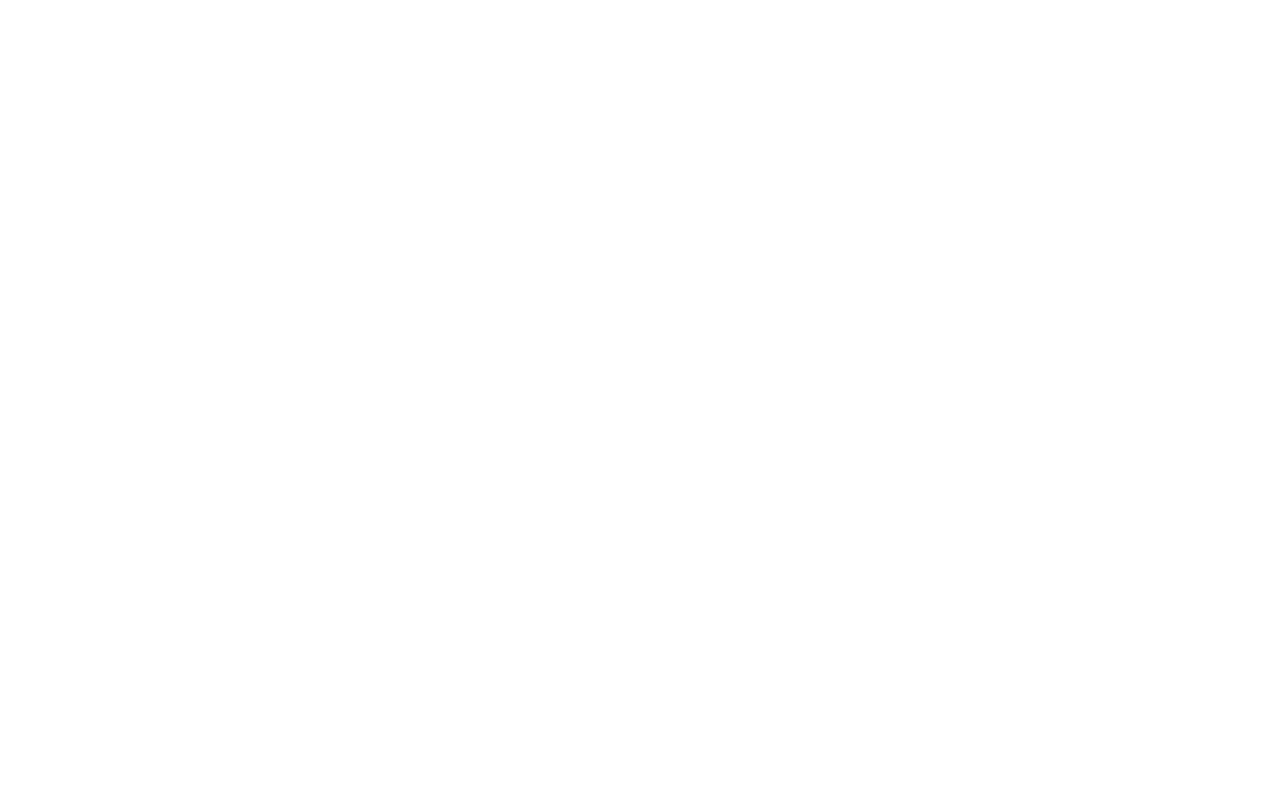
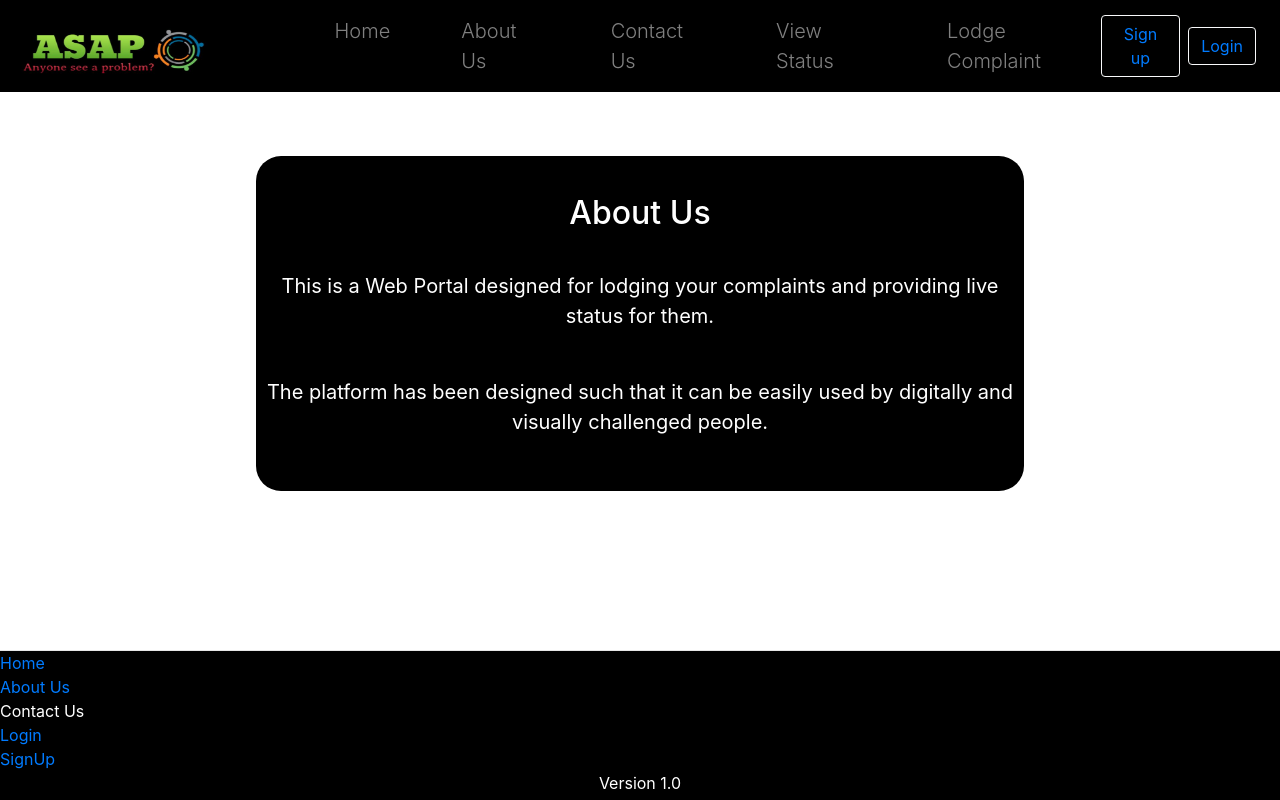
Before and after one commit to Naxs-me/ASAP_1_SEAug2019, a React (Create React App) app in the folder node_react1/: page /AboutUs in a window 1280 px wide. Built offline with nearby package versions, Linux system fonts and the light colour scheme.

Commit message:
Added AboutUs

```diff
--- a/node_react1/src/App.css
+++ b/node_react1/src/App.css
@@ -19,6 +19,16 @@
   margin-top: 4%;
   margin-bottom: 2.5%;
   width: 30%;
+}
+.AboutUs{
+  border-radius: 25px;
+  margin-top: 5%;
+  padding-top:3%;
+  padding-bottom:3%;
+  font-size: 20px;
+  color: white;
+  width:60%;
+  background:black;
 }
 .App-header {
   background-color: #282c34;
--- a/node_react1/src/App.js
+++ b/node_react1/src/App.js
@@ -1,9 +1,7 @@
 import React from 'react';
-import { BrowserRouter as Router, Route, Link, Switch } from "react-router-dom";
 import NavigationBar from './components/Navigation_Bar';
-import LoginPage from './components/Login';
 import Footer from './components/Footer';
-import Table from './components/Table'
+import Table from './components/Table';
 import './App.css';
 function App() {
   return (
--- /dev/null
+++ b/node_react1/src/components/AboutUs.js
@@ -0,0 +1,27 @@
+import React from 'react';
+import '../App.css';
+import NavigationBar from './Navigation_Bar';
+import Footer from './Footer';
+
+function AboutUs(){
+    return (
+        <div>
+        <NavigationBar/>
+        <center>
+        <div className="AboutUs">
+        <h2>About Us</h2>
+            <br/>
+            <p>
+                This is a Web Portal designed for lodging your complaints and providing live status for them.
+            </p>
+            <br/>
+            <p>
+                The platform has been designed such that it can be easily used by digitally and visually challenged people.
+            </p>
+        </div>
+        </center>
+        <Footer/>
+        </div>
+    );
+}
+export default AboutUs;
--- a/node_react1/src/components/Footer.js
+++ b/node_react1/src/components/Footer.js
@@ -1,5 +1,6 @@
 import React from 'react';
 import "../App.css";
+import {Link} from 'react-router-dom';
 
 var style = {
     backgroundColor: "black",
@@ -14,22 +15,15 @@
     //padding:"3%"
 }
 
-var phantom = {
-  display: 'block',
-  padding: '20px',
-  height: '60px',
-  width: '100%',
-}
-
 function Footer({ children }) {
     return (
         <div>
             <div style={style} className="footer">
-                Home
-                <br/>About Us
+                <Link to="/">Home</Link>
+                <br/><Link to="/AboutUs">About Us</Link>
                 <br/>Contact Us
-                <br/>Login
-                <br/>SignUp
+                <br/><Link to="/Login">Login</Link>
+                <br/><Link to="/SignUp">SignUp</Link>
                 <center>Version 1.0</center>
             </div>
         </div>
--- a/node_react1/src/components/Navigation_Bar.js
+++ b/node_react1/src/components/Navigation_Bar.js
@@ -2,7 +2,6 @@
 import {Button} from 'react-bootstrap';
 import  {Navbar} from 'react-bootstrap';
 //import  {Form} from 'react-bootstrap';
-import  {NavDropdown} from 'react-bootstrap';
 import { Link } from 'react-router-dom';
 //import {FormControl} from 'react-bootstrap';
 import {Nav} from 'react-bootstrap';
@@ -10,8 +9,7 @@
 import logo from '../project_logo.JPG';
 import {Image} from 'react-bootstrap';
 import '../App.css';
-import SignUp from './SignUp';
-import Login from './Login';
+
 
 function Navigation_bar(){
 return(
@@ -23,16 +21,12 @@
   <Navbar.Collapse id="basic-navbar-nav">
     <Nav className="mr-auto">
 
-    <div className = "navtext"><Nav.Link hover href="#home">Home</Nav.Link></div>
-    <div className = "navtext"><Nav.Link hover href="#link">About Us</Nav.Link></div>
+    <div className = "navtext"><Nav.Link hover href="/">Home</Nav.Link></div>
+    <div className = "navtext"><Nav.Link href="/AboutUs">About Us</Nav.Link></div>
     <div className = "navtext"><Nav.Link hover href="#contact">Contact Us</Nav.Link></div>
     <div className = "navtext"><Nav.Link hover href="#ViewStatus">View Status</Nav.Link></div>
     <div className = "navtext"><Nav.Link hover href="#LodgeComplaint">Lodge Complaint</Nav.Link></div>
     </Nav>
-    {/* <Form inline>
-      <FormControl type="text" placeholder="Search" className="mr-sm-2" />
-      <Button variant="outline-success">Search</Button>
-    </Form> */}
     <ButtonGroup className="mr-2" aria-label="First group">
       <Button variant="outline-light"><Link to="/SignUp">Sign up</Link></Button>
     </ButtonGroup>
--- a/node_react1/src/index.js
+++ b/node_react1/src/index.js
@@ -5,6 +5,7 @@
 import { Route, Link, BrowserRouter as Router } from 'react-router-dom';
 import Login from './components/Login';
 import SignUp from './components/SignUp';
+import AboutUs from './components/AboutUs';
 
 const routing = (
     <Router>
@@ -12,6 +13,7 @@
         <Route path="/Login" component={Login} />
         <Route exact path="/" component={App} />
         <Route path="/SignUp" component={SignUp} />
+        <Route path="/AboutUs" component={AboutUs}/>
       </div>
     </Router>
   );
```
